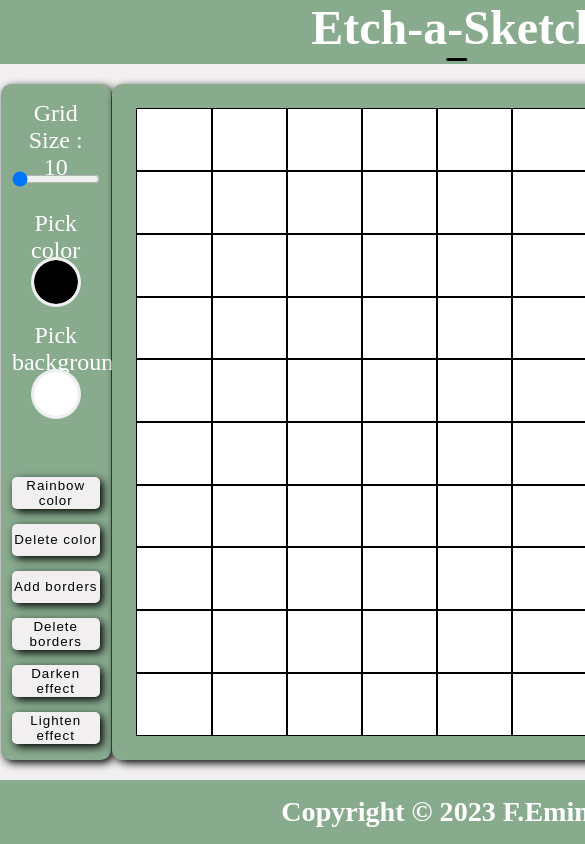
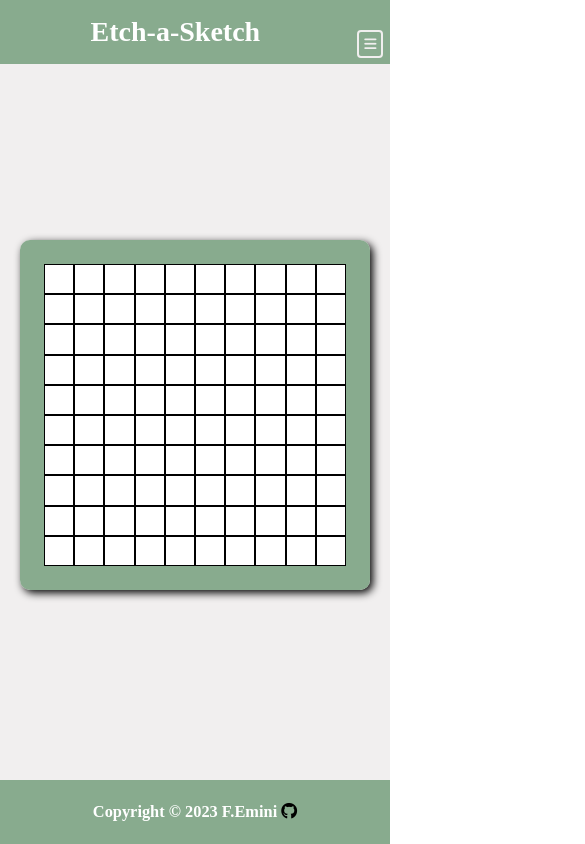
Before and after one commit to fatbardheminii/etch-a-sketch-TOP, a plain HTML site: page index.html in a window 390 px wide. Shown: the top 844 px of the page, 585 px wide, since content can reach past the window. Drawn offline with Linux system fonts and the light colour scheme.

Commit message:
make Webpage responsive, fix small css issues
add mediaQueries, fix css issues, style iconBars for smaller screens

```diff
--- a/index.html
+++ b/index.html
@@ -38,7 +38,7 @@
         <script> document.write(new Date().getFullYear())</script>
         F.Emini
         <a href="https://github.com/fatbardheminii" target="_blank">
-          <i class="fa-brands fa-github"></i>
+          <i class="fa-brands fa-github" id="github-icon"></i>
         </a>
       </h3>
     </footer>
--- a/style.css
+++ b/style.css
@@ -24,10 +24,16 @@ body {
     color: white;
 }
 
-header, footer {
+header {
     background-color: var(--light-green);
-    display: grid;
-    place-items: center;
+    display: flex;
+    align-items: center;
+    justify-content: space-between;
+}
+
+h1 {
+    display: inline-block;
+    margin: 0 auto;
 }
 
 /*Container selectors*/
@@ -36,6 +42,18 @@ header, footer {
     align-items: center;
     justify-content: space-around;
     background-color: var(--grey);
+}
+
+.icon {
+    display: none;
+    cursor: pointer;
+}
+
+.icon > i {
+    color: var(--grey);
+    padding: 5px;
+    border: 2px solid var(--grey);
+    border-radius: 4px;
 }
 
 /*Button-wrapper*/
@@ -52,9 +70,28 @@ header, footer {
     box-shadow: var(--shading);
 }
 
+#buttons-wrapper.icon-clicked {
+    width: 200px;
+    height: 100vh;
+    position: absolute;
+    right: 2em;
+    display: flex;
+    flex-direction: column;
+    align-items: center;
+    justify-content: space-evenly;
+    border: 2px solid white;
+    border-radius: 10px;
+    background-color: var(--light-green);
+    box-shadow: var(--shading);
+}
+
 .container > :first-child > * {
     width: 80%;
     height: 2rem;
+}
+
+label {
+    font-size: .75em;
 }
 
 input[type=range] {
@@ -121,16 +158,101 @@ button:hover {
 }
 
 /*footer*/
-i {
-    color: black;
-    transition: all .5s ease-out;
-    /*animation: spin .5s 3 linear;
-    animation-name: spin;
-    animation-duration: 1000ms;
-    animation-iteration-count: infinite;
-    animation-timing-function: linear;*/
+footer {
+    background-color: var(--light-green);
+    display: grid;
+    place-items: center;
 }
 
-i:hover {
-  transform: rotate(360deg);
+a {
+    display: inline-block;
+    color: black;
 }
+
+#github-icon {
+    display: inline-block;
+    transition: all .3s ease-in-out;
+}
+
+#github-icon:hover {
+    transform: rotate(360deg);
+}
+
+
+/*Media queries*/
+@media (min-width: 1200px){
+    #buttons-wrapper.icon-clicked {
+    width: 12%;
+    height: 80vh;
+    position: relative;
+    right: 0;
+    display: flex;
+    flex-direction: column;
+    align-items: center;
+    justify-content: space-evenly;
+    border-radius: 10px;
+    background-color: var(--light-green);
+    box-shadow: var(--shading);
+}
+}
+@media (max-width: 1200px) {
+    /*.container {
+        box-sizing: border-box;
+        flex-direction: column-reverse;
+        align-items: center;
+        justify-content: center;
+    }*/
+    #buttons-wrapper {
+    display: none;
+    }
+    .icon {
+        display: inline-block;
+        align-self: flex-end;
+        margin: .25em;
+        padding: 3px;
+    }
+    #grid-wrapper {
+    width: 700px;
+    height: 70vh;
+    margin-bottom: 1em;
+    }
+}
+
+@media (max-width: 800px) {
+    body {
+        font-size: 14px
+    }
+    #grid-wrapper {
+    width: 600px;
+    height: 600px;
+    }
+}
+@media (max-width: 700px) {
+    #grid-wrapper {
+    width: 590px;
+    height: 590px;
+    }
+}
+@media (max-width: 600px) {
+    /*.container {
+        align-items: center;
+        justify-content: space-between;
+    }*/
+    #grid-wrapper {
+    width: 490px;
+    height: 490px;
+    }
+}
+@media (max-width: 500px) {
+    #grid-wrapper {
+    width: 390px;
+    height: 390px;
+    }
+}
+@media (max-width: 400px) {
+    #grid-wrapper {
+    width: 350px;
+    max-width: 95%;
+    height: 350px;
+    }
+}
```
